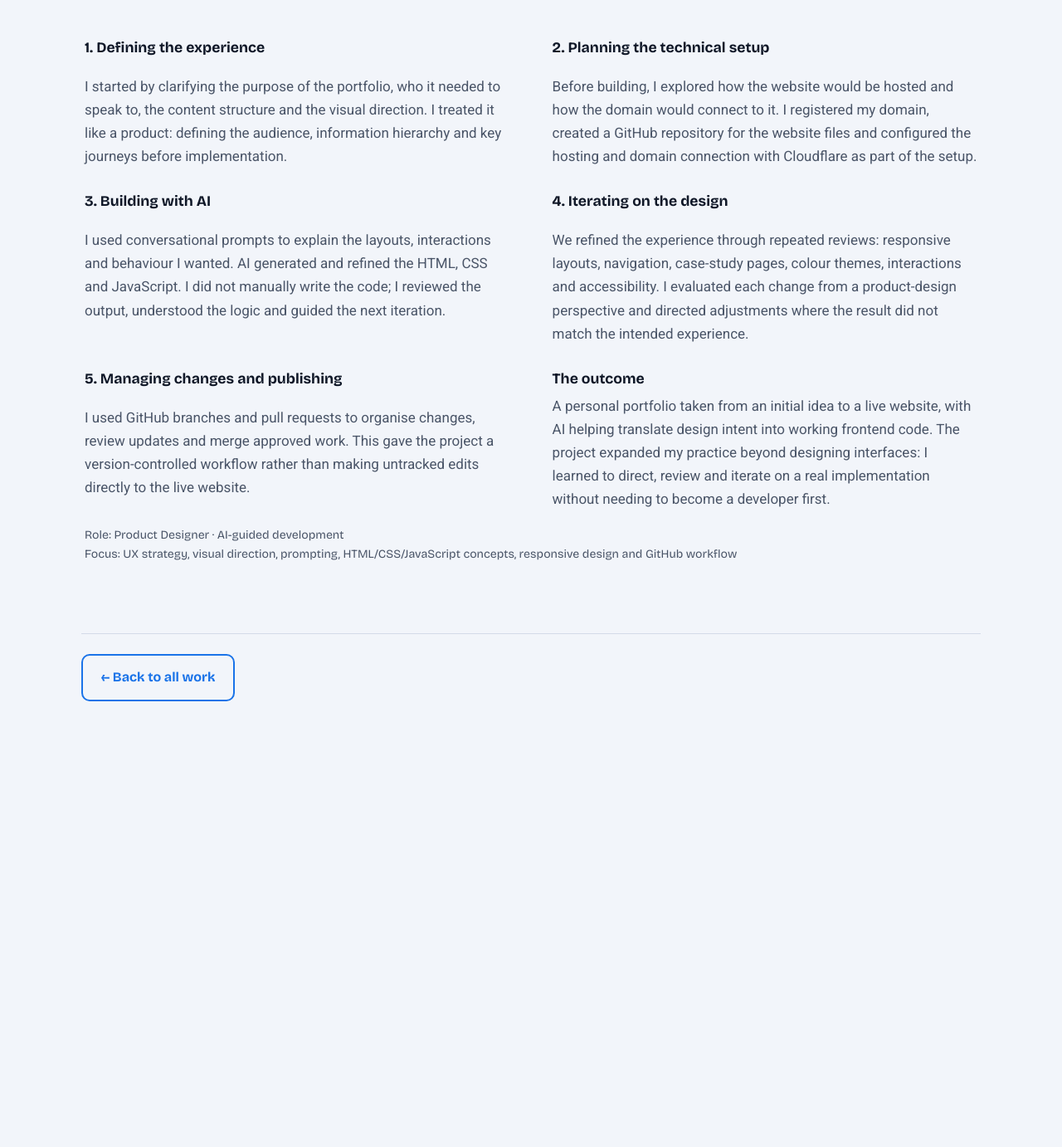
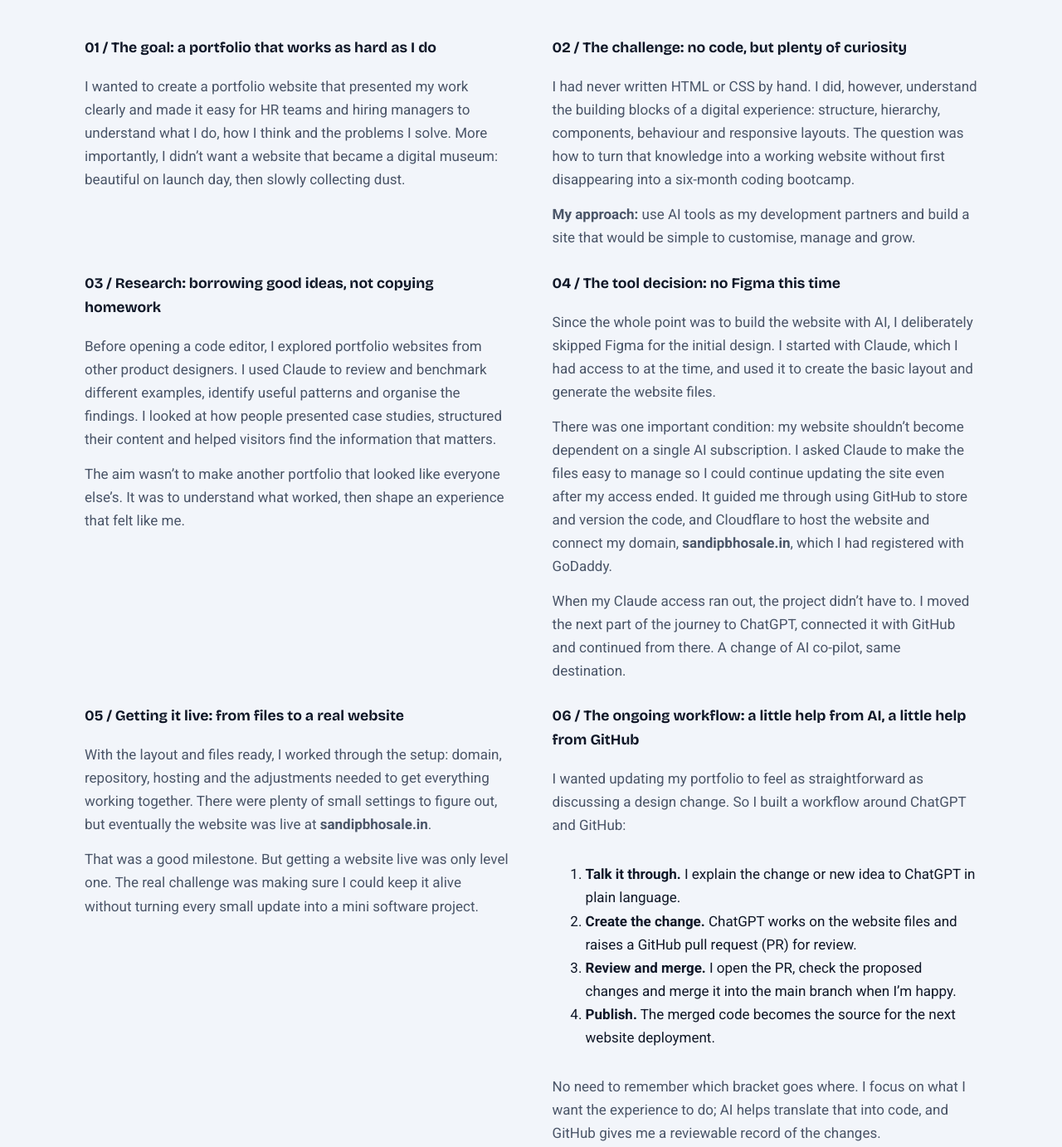
Before and after one commit to sandipbhosale/portfolio, a plain HTML site: page works/ai-portfolio.html in a window 1280 px wide. Shown: the part 674-2056 px from the top of the page at 83% size. Before the commit the page ends 1640 px from the top, so only its background shows below. Drawn offline with nearby package versions, Linux system fonts and the light colour scheme.

Commit message:
Rewrite AI portfolio case study narrative

```diff
--- a/works/ai-portfolio.html
+++ b/works/ai-portfolio.html
@@ -1,11 +1,64 @@
 <!DOCTYPE html>
-<html lang="en"><head><meta charset="utf-8"><script>try{var t=localStorage.getItem("theme");if(t!=="light"&&t!=="dark"){t=window.matchMedia("(prefers-color-scheme: dark)").matches?"dark":"light"}document.documentElement.setAttribute("data-theme",t)}catch(e){}</script><meta name="viewport" content="width=device-width, initial-scale=1, viewport-fit=cover"><title>Building My Portfolio Website with AI | Sandip S. Bhosale</title><meta name="description" content="How I used AI as a coding partner to take my product design portfolio from an idea to a live website."><link rel="preconnect" href="https://fonts.googleapis.com"><link rel="preconnect" href="https://fonts.gstatic.com" crossorigin><link href="https://fonts.googleapis.com/css2?family=Bricolage+Grotesque:opsz,wght@12..96,400;12..96,500;12..96,700;12..96,800&family=Roboto:wght@400;500;700&family=Source+Serif+4:ital,opsz,wght@0,8..60,400;0,8..60,600;1,8..60,400&display=swap" rel="stylesheet"><link rel="stylesheet" href="../styles.css"></head>
+<html lang="en"><head><meta charset="utf-8"><script>try{var t=localStorage.getItem("theme");if(t!=="light"&&t!=="dark"){t=window.matchMedia("(prefers-color-scheme: dark)").matches?"dark":"light"}document.documentElement.setAttribute("data-theme",t)}catch(e){}</script><meta name="viewport" content="width=device-width, initial-scale=1, viewport-fit=cover"><title>Building My Portfolio Website with AI | Sandip S. Bhosale</title><meta name="description" content="How I built and manage my product design portfolio with AI, without writing HTML or CSS by hand."><link rel="preconnect" href="https://fonts.googleapis.com"><link rel="preconnect" href="https://fonts.gstatic.com" crossorigin><link href="https://fonts.googleapis.com/css2?family=Bricolage+Grotesque:opsz,wght@12..96,400;12..96,500;12..96,700;12..96,800&family=Roboto:wght@400;500;700&family=Source+Serif+4:ital,opsz,wght@0,8..60,400;0,8..60,600;1,8..60,400&display=swap" rel="stylesheet"><link rel="stylesheet" href="../styles.css"></head>
 <body><div class="site-head"><div class="wrap"><header class="top"><a class="brand" href="../index.html">Sandip Bhosale</a><div class="hdr-r"><nav class="nav" id="siteNav" aria-label="Sections"><a href="../index.html#work">Work</a><a href="../index.html#experience">Experience</a><a href="../index.html#contact">Contact</a></nav><button type="button" class="theme-btn" id="themeBtn" aria-label="Switch to dark mode"><svg class="i-moon" viewBox="0 0 24 24" width="20" height="20"><path d="M20 14.5A8.5 8.5 0 0 1 9.5 4a8.5 8.5 0 1 0 10.5 10.5z" fill="none" stroke="currentColor" stroke-width="1.8"/></svg><svg class="i-sun" viewBox="0 0 24 24" width="20" height="20"><circle cx="12" cy="12" r="4.2" fill="none" stroke="currentColor" stroke-width="1.8"/></svg></button><button type="button" class="menu-btn" id="menuBtn" aria-label="Open navigation menu" aria-expanded="false" aria-controls="siteNav"><span></span><span></span><span></span></button></div></header></div></div>
-<main><section class="case-page"><div class="wrap"><p class="more"><a href="../index.html#work">← Back to selected work</a></p><h1 class="case-page-title">Building My Portfolio Website with AI</h1><article class="case" aria-label="Case study: Building my portfolio website with AI"><header class="case-head"><div class="case-intro-grid"><p class="lede">I have spent years designing digital products, but had never written HTML, CSS or JavaScript by hand. I understood the logic behind the web, but starting a website from scratch felt unfamiliar. I used AI as a coding partner to turn my design decisions into a working portfolio.</p><div class="case-hero-thumb ai-portfolio-thumb"><img src="../images/thumb-1.png" alt="Preview of my AI-assisted portfolio website" loading="lazy"></div></div></header><div class="case-cols">
-<div class="ai-case-step"><h4>1. Defining the experience</h4><p>I started by clarifying the purpose of the portfolio, who it needed to speak to, the content structure and the visual direction. I treated it like a product: defining the audience, information hierarchy and key journeys before implementation.</p></div>
-<div class="ai-case-step"><h4>2. Planning the technical setup</h4><p>Before building, I explored how the website would be hosted and how the domain would connect to it. I registered my domain, created a GitHub repository for the website files and configured the hosting and domain connection with Cloudflare as part of the setup.</p></div>
-<div class="ai-case-step"><h4>3. Building with AI</h4><p>I used conversational prompts to explain the layouts, interactions and behaviour I wanted. AI generated and refined the HTML, CSS and JavaScript. I did not manually write the code; I reviewed the output, understood the logic and guided the next iteration.</p></div>
-<div class="ai-case-step"><h4>4. Iterating on the design</h4><p>We refined the experience through repeated reviews: responsive layouts, navigation, case-study pages, colour themes, interactions and accessibility. I evaluated each change from a product-design perspective and directed adjustments where the result did not match the intended experience.</p></div>
-<div class="ai-case-step"><h4>5. Managing changes and publishing</h4><p>I used GitHub branches and pull requests to organise changes, review updates and merge approved work. This gave the project a version-controlled workflow rather than making untracked edits directly to the live website.</p></div>
-<div><h4>The outcome</h4><p>A personal portfolio taken from an initial idea to a live website, with AI helping translate design intent into working frontend code. The project expanded my practice beyond designing interfaces: I learned to direct, review and iterate on a real implementation without needing to become a developer first.</p></div>
-</div><p class="fine">Role: Product Designer · AI-guided development<br>Focus: UX strategy, visual direction, prompting, HTML/CSS/JavaScript concepts, responsive design and GitHub workflow</p></article><p class="case-back"><a class="btn ghost" href="../index.html#work">← Back to all work</a></p></div></section></main><script src="../script.js" defer></script></body></html>
+<main><section class="case-page"><div class="wrap"><p class="more"><a href="../index.html#work">← Back to selected work</a></p><h1 class="case-page-title">Building My Portfolio Website with AI</h1><article class="case" aria-label="Case study: Building my portfolio website with AI">
+<header class="case-head">
+  <div class="case-intro-grid">
+    <div>
+      <p class="eyebrow">A personal project · AI-assisted development</p>
+      <p class="lede">I’ve spent years designing digital products. But ask me to write a line of HTML or CSS from scratch and, until recently, you’d have got a very confident blank stare. I understood how websites worked; I just hadn’t built one with code myself. So I decided to treat the challenge like any other product problem: understand the users, choose the right tools and build something that I could actually maintain.</p>
+    </div>
+    <div class="case-hero-thumb ai-portfolio-thumb"><img src="../images/thumb-1.png" alt="Preview of my AI-assisted portfolio website" loading="lazy"></div>
+  </div>
+</header>
+<div class="case-cols">
+  <div class="ai-case-step">
+    <h4>01 / The goal: a portfolio that works as hard as I do</h4>
+    <p>I wanted to create a portfolio website that presented my work clearly and made it easy for HR teams and hiring managers to understand what I do, how I think and the problems I solve. More importantly, I didn’t want a website that became a digital museum: beautiful on launch day, then slowly collecting dust.</p>
+  </div>
+  <div class="ai-case-step">
+    <h4>02 / The challenge: no code, but plenty of curiosity</h4>
+    <p>I had never written HTML or CSS by hand. I did, however, understand the building blocks of a digital experience: structure, hierarchy, components, behaviour and responsive layouts. The question was how to turn that knowledge into a working website without first disappearing into a six-month coding bootcamp.</p>
+    <p><strong>My approach:</strong> use AI tools as my development partners and build a site that would be simple to customise, manage and grow.</p>
+  </div>
+  <div class="ai-case-step">
+    <h4>03 / Research: borrowing good ideas, not copying homework</h4>
+    <p>Before opening a code editor, I explored portfolio websites from other product designers. I used Claude to review and benchmark different examples, identify useful patterns and organise the findings. I looked at how people presented case studies, structured their content and helped visitors find the information that matters.</p>
+    <p>The aim wasn’t to make another portfolio that looked like everyone else’s. It was to understand what worked, then shape an experience that felt like me.</p>
+  </div>
+  <div class="ai-case-step">
+    <h4>04 / The tool decision: no Figma this time</h4>
+    <p>Since the whole point was to build the website with AI, I deliberately skipped Figma for the initial design. I started with Claude, which I had access to at the time, and used it to create the basic layout and generate the website files.</p>
+    <p>There was one important condition: my website shouldn’t become dependent on a single AI subscription. I asked Claude to make the files easy to manage so I could continue updating the site even after my access ended. It guided me through using GitHub to store and version the code, and Cloudflare to host the website and connect my domain, <strong>sandipbhosale.in</strong>, which I had registered with GoDaddy.</p>
+    <p>When my Claude access ran out, the project didn’t have to. I moved the next part of the journey to ChatGPT, connected it with GitHub and continued from there. A change of AI co-pilot, same destination.</p>
+  </div>
+  <div class="ai-case-step">
+    <h4>05 / Getting it live: from files to a real website</h4>
+    <p>With the layout and files ready, I worked through the setup: domain, repository, hosting and the adjustments needed to get everything working together. There were plenty of small settings to figure out, but eventually the website was live at <strong>sandipbhosale.in</strong>.</p>
+    <p>That was a good milestone. But getting a website live was only level one. The real challenge was making sure I could keep it alive without turning every small update into a mini software project.</p>
+  </div>
+  <div class="ai-case-step">
+    <h4>06 / The ongoing workflow: a little help from AI, a little help from GitHub</h4>
+    <p>I wanted updating my portfolio to feel as straightforward as discussing a design change. So I built a workflow around ChatGPT and GitHub:</p>
+    <ol>
+      <li><strong>Talk it through.</strong> I explain the change or new idea to ChatGPT in plain language.</li>
+      <li><strong>Create the change.</strong> ChatGPT works on the website files and raises a GitHub pull request (PR) for review.</li>
+      <li><strong>Review and merge.</strong> I open the PR, check the proposed changes and merge it into the main branch when I’m happy.</li>
+      <li><strong>Publish.</strong> The merged code becomes the source for the next website deployment.</li>
+    </ol>
+    <p>No need to remember which bracket goes where. I focus on what I want the experience to do; AI helps translate that into code, and GitHub gives me a reviewable record of the changes.</p>
+  </div>
+  <div class="ai-case-step">
+    <h4>07 / A portfolio update, from the metro? Absolutely.</h4>
+    <p>Here’s my favourite part: I have both the ChatGPT and GitHub apps on my phone. If an idea strikes while I’m out — a new interaction, a content tweak or even a completely new case study — I can describe it to ChatGPT by typing or speaking.</p>
+    <p>ChatGPT can prepare the change and create a PR. I open the link, review it in the GitHub app and merge it when it’s ready. That means I can move an idea forward while sitting on the metro, instead of adding it to a to-do list and hoping Future Me remembers it.</p>
+    <p><em>One important detail:</em> merging updates the repository. The website becomes live after the deployment step; with the current Cloudflare setup, I publish the updated site after the merge.</p>
+  </div>
+  <div>
+    <h4>The outcome: less waiting, more making</h4>
+    <p>I now have a live portfolio that I can continue to shape through conversation. I didn’t need to become a developer before I could build it. I needed to be clear about the experience, make informed decisions, review what AI produced and keep control of the result.</p>
+    <p>The biggest shift wasn’t that AI wrote the code. It was that the distance between having an idea and trying it out became much shorter. And that’s a pretty useful superpower for a product designer.</p>
+  </div>
+</div>
+<p class="fine">Role: Product Designer · AI-guided development<br>Focus: Portfolio strategy, benchmarking, UX and visual direction, AI-assisted coding, GitHub workflow, hosting and ongoing maintenance<br>Tools: Claude · ChatGPT · GitHub · Cloudflare · GoDaddy</p>
+</article><p class="case-back"><a class="btn ghost" href="../index.html#work">← Back to all work</a></p></div></section></main><script src="../script.js" defer></script></body></html>
```
